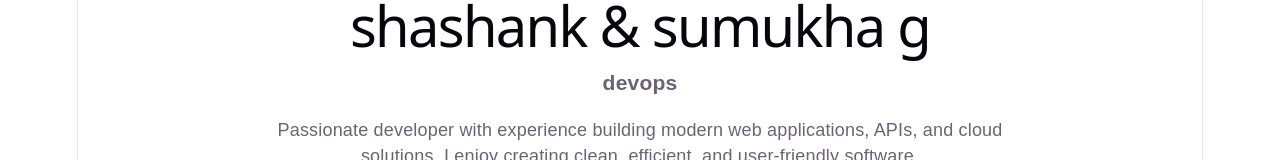
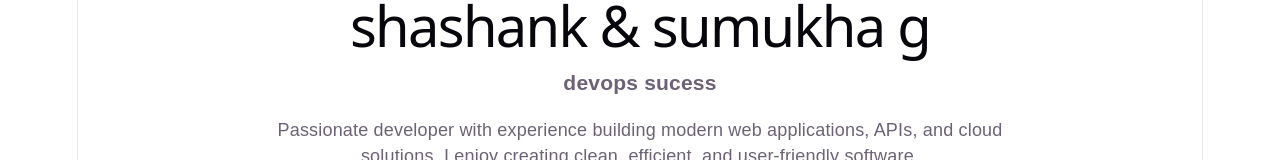
Before and after one commit to Shashank1464/workshop-ss, a React (Vite) app: page / in a window 1280 px wide. Shown: the part 227-387 px from the top of the page. Built offline with nearby package versions, Linux system fonts and the light colour scheme.

Commit message:
Update subtitle to 'devops success'

```diff
--- a/src/App.jsx
+++ b/src/App.jsx
@@ -20,7 +20,7 @@ function App() {
       />
 
       <h1>shashank & sumukha g</h1>
-      <h3>devops</h3>
+      <h3>devops sucess</h3>
 
       <p>
         Passionate developer with experience building modern web applications,
```
